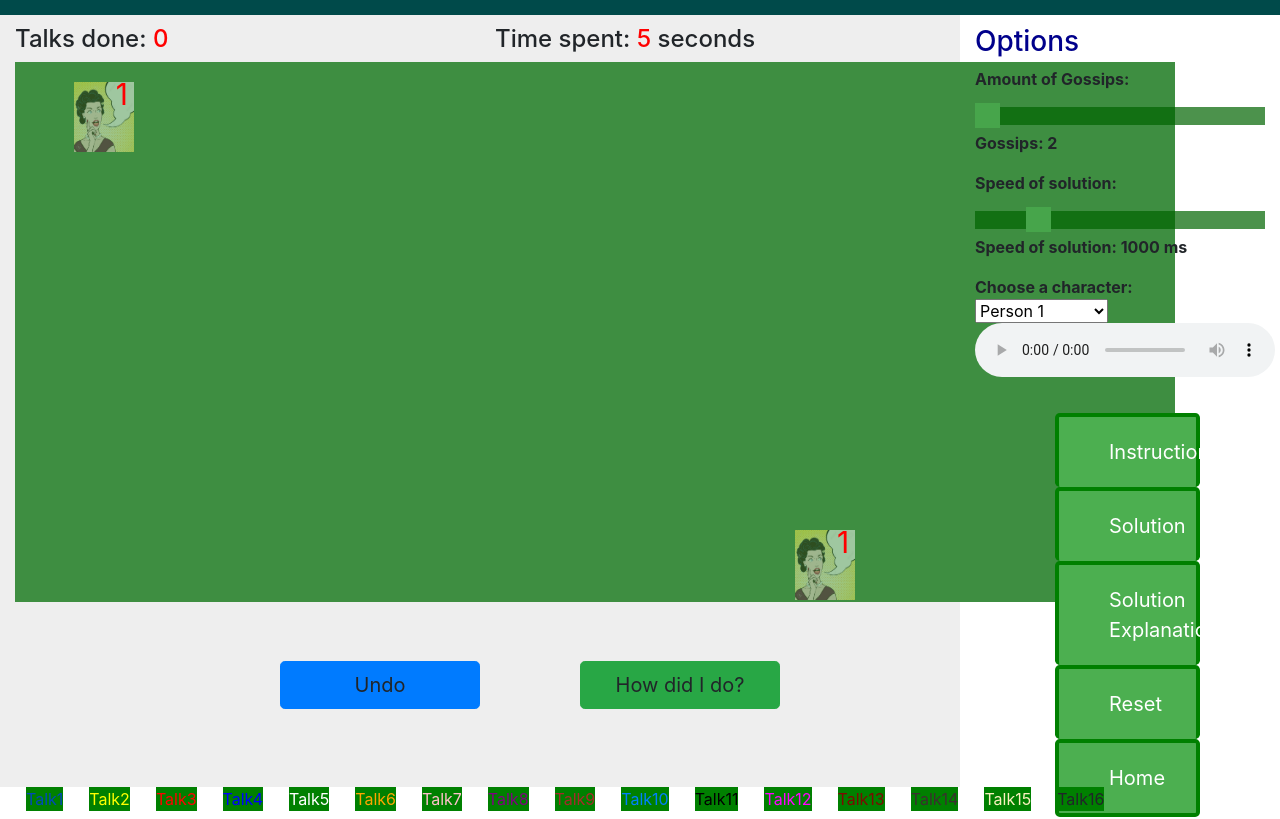
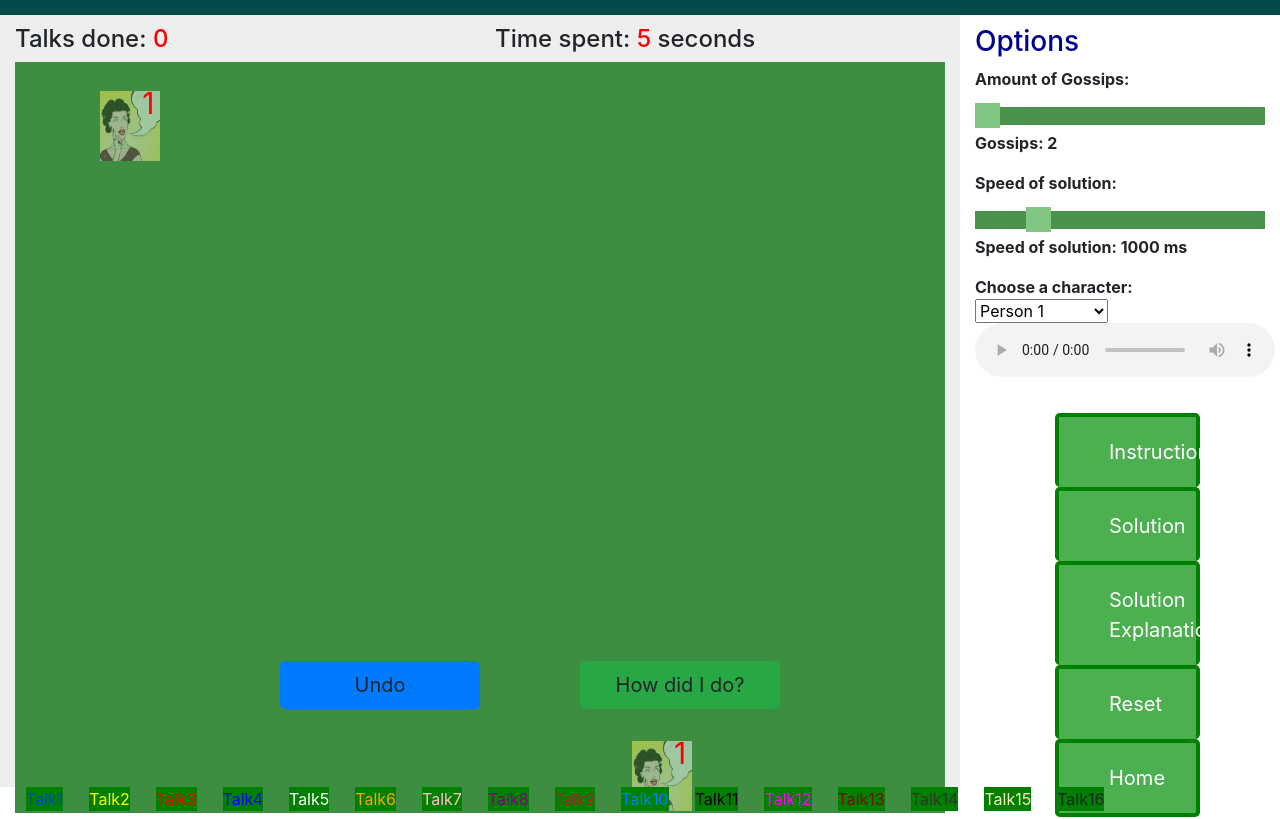
Before and after one commit to wang-zifu/wang-zifu.github.io, a plain HTML site: page html/game.html in a window 1280 px wide. Shown: the part 61-880 px from the top of the page. Drawn offline with Linux system fonts and the light colour scheme.

Commit message:
Add files via upload

```diff
--- a/contents/app.css
+++ b/contents/app.css
@@ -104,8 +104,12 @@ a.done-fixed {
 }
 
 #playarea {
+    /*
     width: 1160px;
     height: 540px;
+    */
+    width: 100%;
+    height: 100%;
     background-color: #3e8e41;
     z-index: -1;
 }
```
